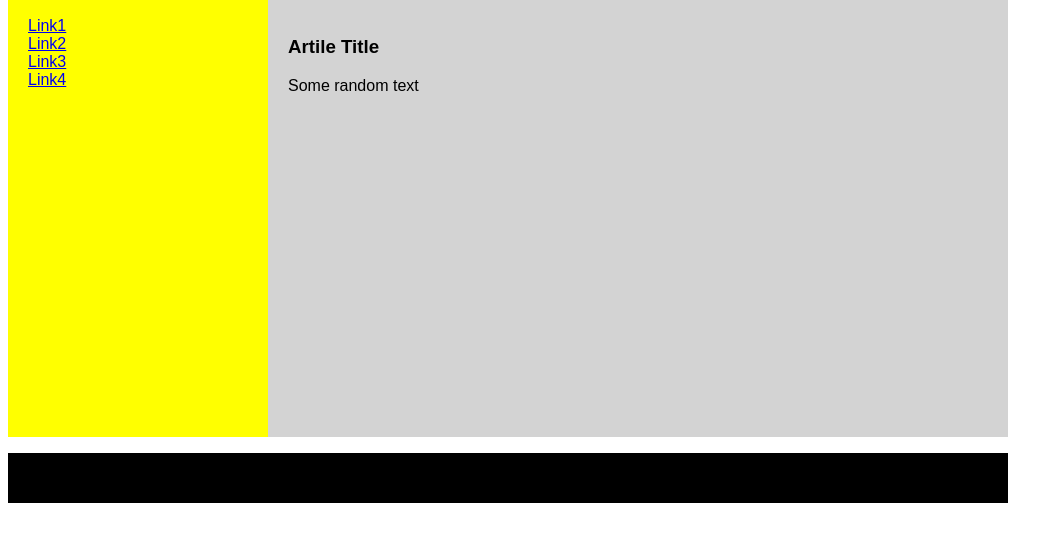
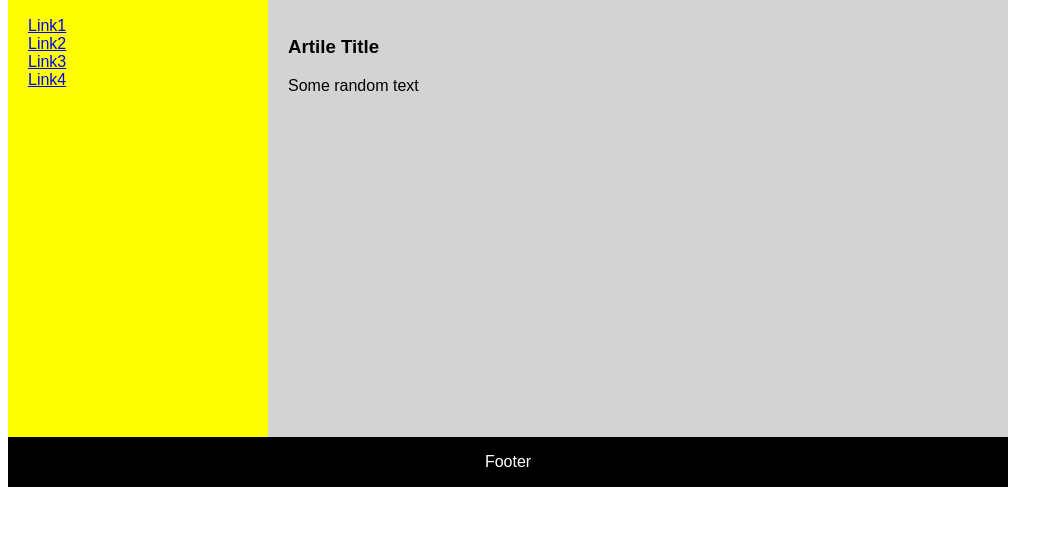
Before and after one commit to konsta19103/konsta_mollbergwww, a plain HTML site: page Exercises/Exercise4/Exercise4.html in a window 1280 px wide. Shown: the part 224-766 px from the top of the page, without its empty margins (0-1063 px from the left). Drawn offline with Linux system fonts and the light colour scheme.

Commit message:
Update Exercise4.css

```diff
--- a/Exercises/Exercise4/Exercise4.css
+++ b/Exercises/Exercise4/Exercise4.css
@@ -35,3 +35,8 @@ h1
     text-align: center;
     line-height: 50px;
 }
+.footer>p
+{
+    color: white;
+    margin: 0;
+}
```
